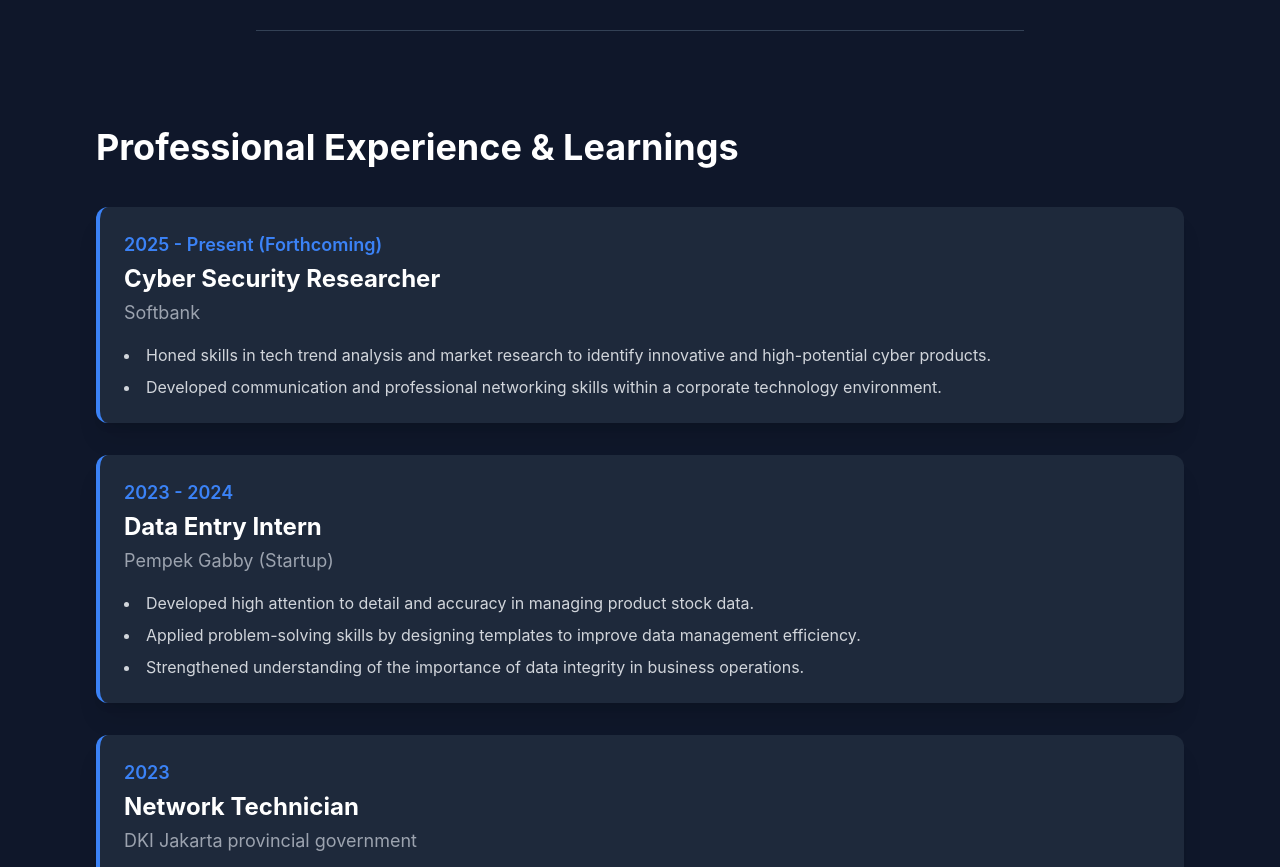
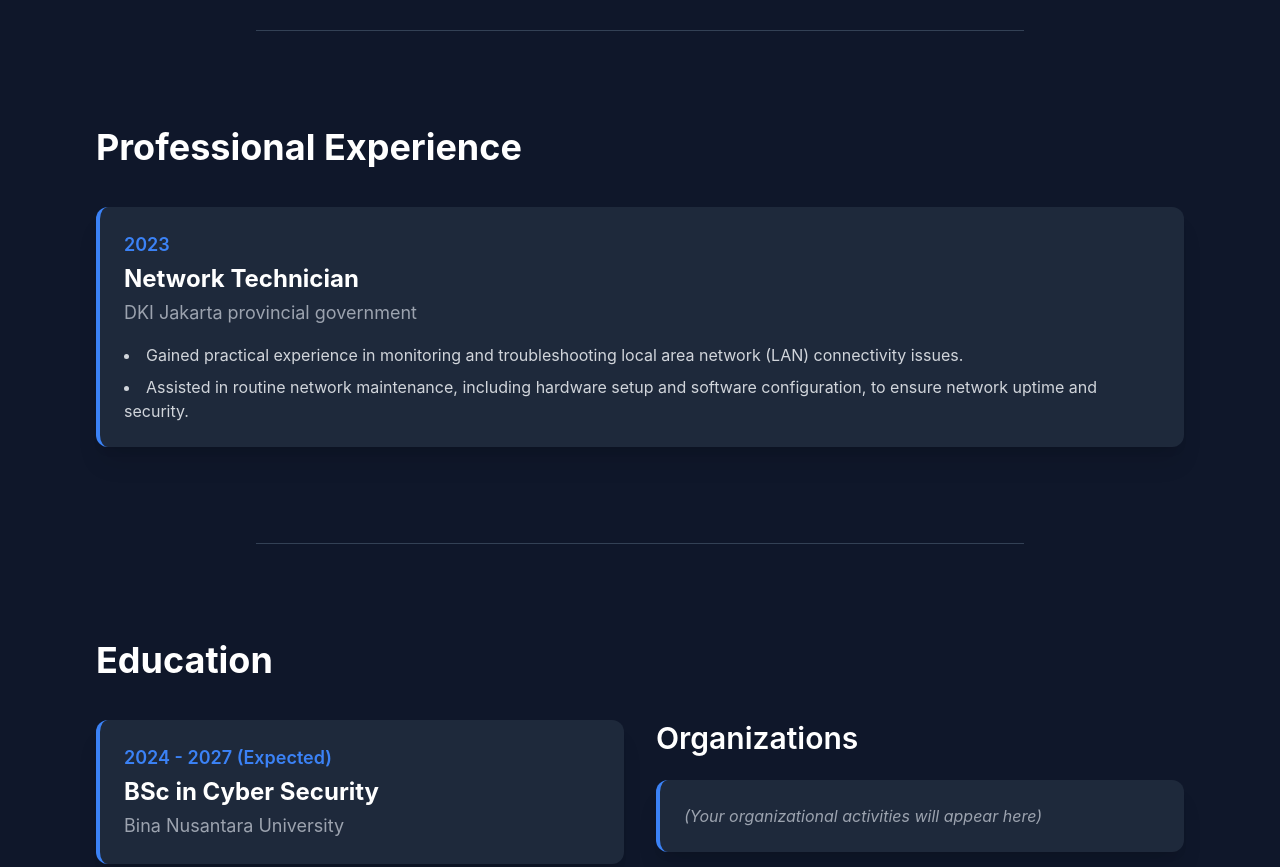
Before and after one commit to Dazaiish/Portofolio, a plain HTML site: page index.html in a window 1280 px wide. Shown: the part 1660-2527 px from the top of the page. Drawn offline with nearby package versions, Linux system fonts and the light colour scheme.

Commit message:
Update index.html

```diff
--- a/index.html
+++ b/index.html
@@ -44,7 +44,7 @@
                 <a href="#projects" class="text-gray-300 hover:text-accent-blue transition duration-200 font-medium">Projects</a>
                 <a href="#experience" class="text-gray-300 hover:text-accent-blue transition duration-200 font-medium">Experience</a>
                 <a href="#education" class="text-gray-300 hover:text-accent-blue transition duration-200 font-medium">Education</a>
-                </div>
+            </div>
             <button id="mobile-menu-btn" class="md:hidden p-2 rounded-lg text-text-base hover:bg-bg-surface transition duration-200">
                 <svg xmlns="http://www.w3.org/2000/svg" class="h-6 w-6" fill="none" viewBox="0 0 24 24" stroke="currentColor">
                     <path stroke-linecap="round" stroke-linejoin="round" stroke-width="2" d="M4 6h16M4 12h16M4 18h16" />
@@ -67,7 +67,7 @@
             <a href="#projects" class="text-text-base text-3xl font-semibold hover:text-accent-blue transition duration-200" onclick="document.getElementById('mobile-menu').classList.add('hidden')">Projects</a>
             <a href="#experience" class="text-text-base text-3xl font-semibold hover:text-accent-blue transition duration-200" onclick="document.getElementById('mobile-menu').classList.add('hidden')">Experience</a>
             <a href="#education" class="text-text-base text-3xl font-semibold hover:text-accent-blue transition duration-200" onclick="document.getElementById('mobile-menu').classList.add('hidden')">Education</a>
-            </div>
+        </div>
     </div>
 
     <main class="space-y-24 py-12">
@@ -95,7 +95,7 @@
                             <a href="#projects" class="px-6 py-3 bg-accent-blue text-white font-semibold rounded-lg shadow-md hover:bg-blue-600 transition duration-300 transform hover:scale-105">
                                 View My Work
                             </a>
-                            </div>
+                        </div>
 
                         <div id="social-links" class="flex justify-center md:justify-start space-x-6 pt-4">
                             <a href="mailto:khomeini6b@gmail.com" target="_blank" class="text-text-base hover:text-accent-blue transition duration-200">
@@ -196,35 +196,14 @@
 
             </div>
 
-            </section>
+        </section>
 
         <hr class="max-w-3xl mx-auto border-t border-slate-700">
 
         <section id="experience" class="max-w-6xl mx-auto px-4 sm:px-6 lg:px-8">
-            <h3 class="text-4xl font-bold text-white mb-10 text-left">Professional Experience & Learnings</h3>
+            <h3 class="text-4xl font-bold text-white mb-10 text-left">Professional Experience</h3>
 
             <div class="space-y-8">
-                <div class="bg-bg-surface p-6 rounded-xl shadow-xl border-l-4 border-accent-blue">
-                    <p class="text-lg font-semibold text-accent-blue mb-1">2025 - Present (Forthcoming)</p>
-                    <h4 class="text-2xl font-bold text-white mb-1">Cyber Security Researcher</h4>
-                    <p class="text-lg text-gray-400 mb-4">Softbank</p>
-                    <ul class="list-disc list-inside space-y-2 text-gray-300">
-                        <li>Honed skills in tech trend analysis and market research to identify innovative and high-potential cyber products.</li>
-                        <li>Developed communication and professional networking skills within a corporate technology environment.</li>
-                    </ul>
-                </div>
-
-                <div class="bg-bg-surface p-6 rounded-xl shadow-xl border-l-4 border-accent-blue">
-                    <p class="text-lg font-semibold text-accent-blue mb-1">2023 - 2024</p>
-                    <h4 class="text-2xl font-bold text-white mb-1">Data Entry Intern</h4>
-                    <p class="text-lg text-gray-400 mb-4">Pempek Gabby (Startup)</p>
-                    <ul class="list-disc list-inside space-y-2 text-gray-300">
-                        <li>Developed high attention to detail and accuracy in managing product stock data.</li>
-                        <li>Applied problem-solving skills by designing templates to improve data management efficiency.</li>
-                        <li>Strengthened understanding of the importance of data integrity in business operations.</li>
-                    </ul>
-                </div>
-
                 <div class="bg-bg-surface p-6 rounded-xl shadow-xl border-l-4 border-accent-blue">
                     <p class="text-lg font-semibold text-accent-blue mb-1">2023</p>
                     <h4 class="text-2xl font-bold text-white mb-1">Network Technician</h4>
@@ -240,11 +219,10 @@
         <hr class="max-w-3xl mx-auto border-t border-slate-700">
 
         <section id="education" class="max-w-6xl mx-auto px-4 sm:px-6 lg:px-8">
-            <h3 class="text-4xl font-bold text-white mb-10 text-left">Education & Activities</h3>
+            <h3 class="text-4xl font-bold text-white mb-10 text-left">Education</h3>
 
             <div class="grid grid-cols-1 md:grid-cols-2 gap-8">
                 <div>
-                    <h4 class="text-3xl font-semibold text-white mb-6">Education</h4>
                     <div class="bg-bg-surface p-6 rounded-xl shadow-xl border-l-4 border-accent-blue">
                         <p class="text-lg font-semibold text-accent-blue mb-1">2024 - 2027 (Expected)</p>
                         <h4 class="text-2xl font-bold text-white mb-1">BSc in Cyber Security</h4>
```
